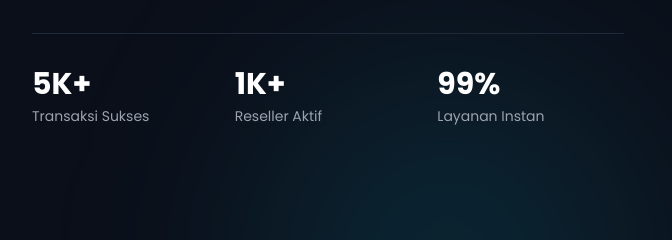
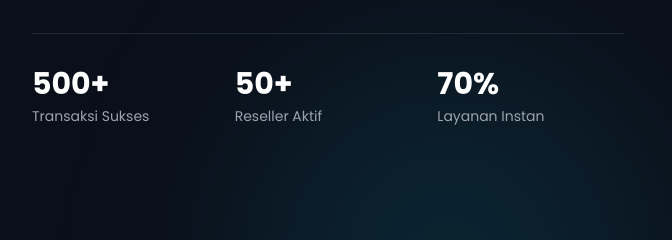
Before and after one commit to maxx-27/maxone.01, a plain HTML site: page index.html in a window 1280 px wide. Shown: the part 731-971 px from the top of the page, 0-672 px from the left. Drawn offline with nearby package versions, Linux system fonts and the light colour scheme.

Commit message:
Update index.html

```diff
--- a/index.html
+++ b/index.html
@@ -186,15 +186,15 @@
                     <!-- Quick Stats -->
                     <div class="mt-10 grid grid-cols-3 gap-4 border-t border-gray-800 pt-8">
                         <div>
-                            <h3 class="text-3xl font-bold text-white">5K+</h3>
+                            <h3 class="text-3xl font-bold text-white">500+</h3>
                             <p class="text-gray-400 text-sm mt-1">Transaksi Sukses</p>
                         </div>
                         <div>
-                            <h3 class="text-3xl font-bold text-white">1K+</h3>
+                            <h3 class="text-3xl font-bold text-white">50+</h3>
                             <p class="text-gray-400 text-sm mt-1">Reseller Aktif</p>
                         </div>
                         <div>
-                            <h3 class="text-3xl font-bold text-white">99%</h3>
+                            <h3 class="text-3xl font-bold text-white">70%</h3>
                             <p class="text-gray-400 text-sm mt-1">Layanan Instan</p>
                         </div>
                     </div>
```
